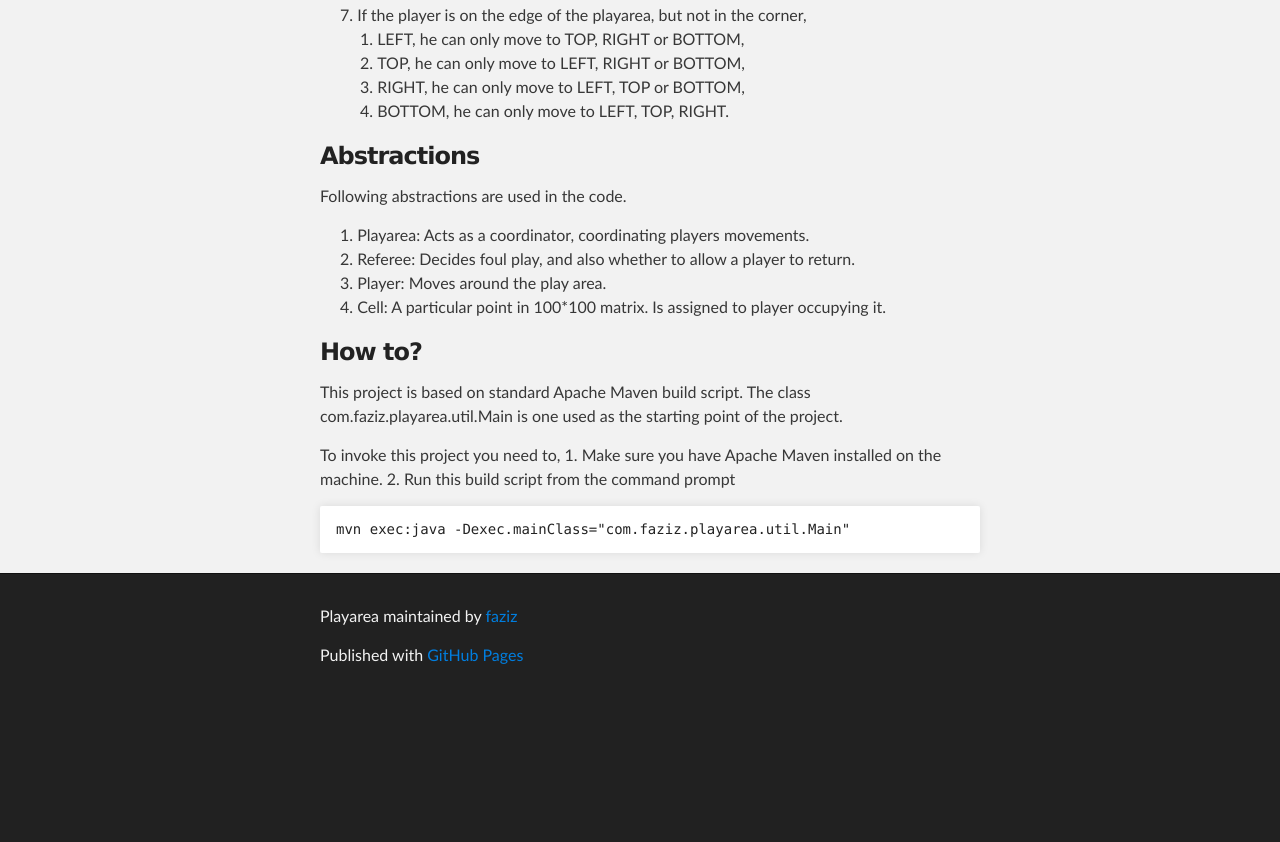
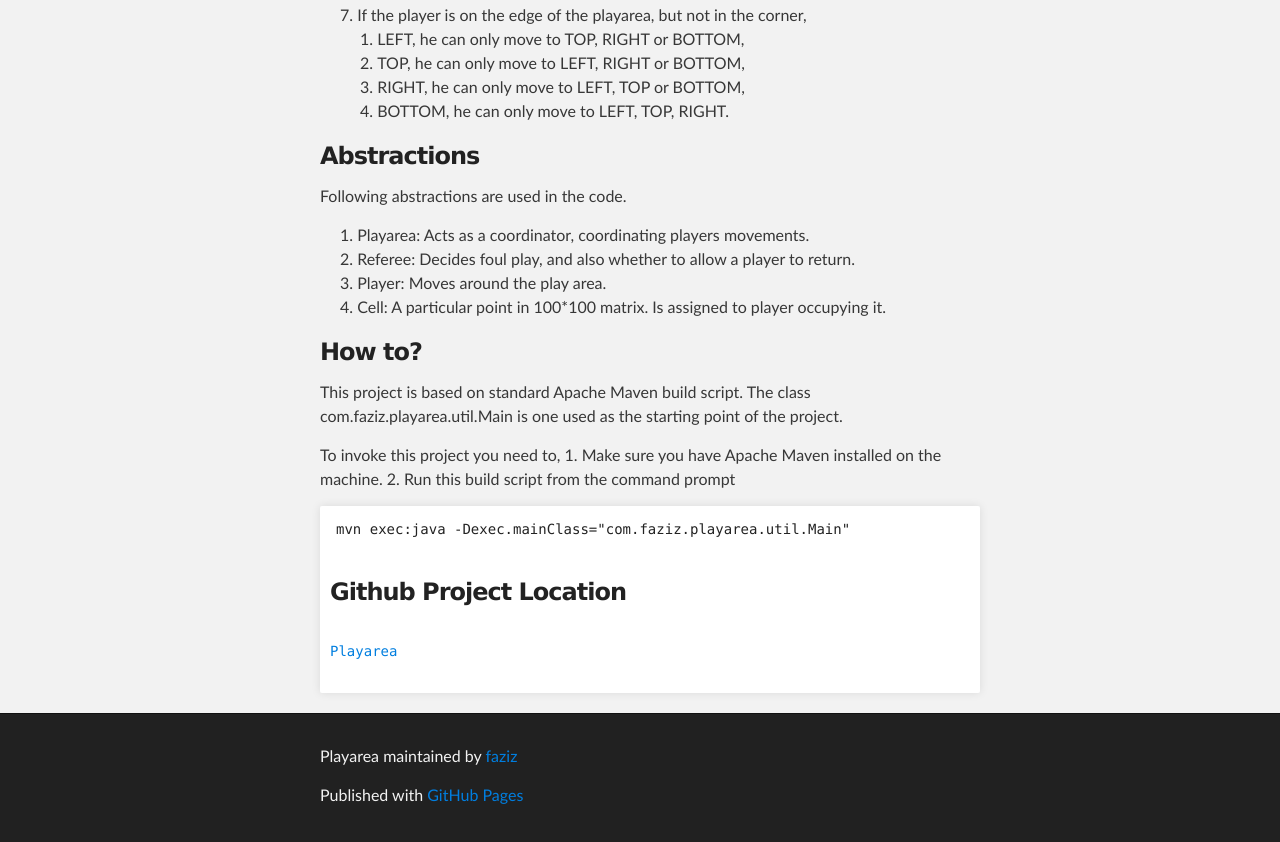
Before and after one commit to faziz/playarea, a plain HTML site: page index.html in a window 1280 px wide. Shown: the part 1009-1851 px from the top of the page. Before the commit the page ends 1711 px from the top, so only its background shows below. Drawn offline with Linux system fonts and the light colour scheme.

Commit message:
Update index.html

```diff
--- a/index.html
+++ b/index.html
@@ -106,7 +106,11 @@ The class com.faziz.playarea.util.Main is one used as the starting point of the
 2. Run this build script from the command prompt </p>
 
 <pre><code>mvn exec:java -Dexec.mainClass="com.faziz.playarea.util.Main"
-</code></pre>
+</code>
+<h3>Github Project Location</h3>
+<a href="https://github.com/faziz/playarea">Playarea</a>
+
+</pre>
       </section>
     </div>
 
```
